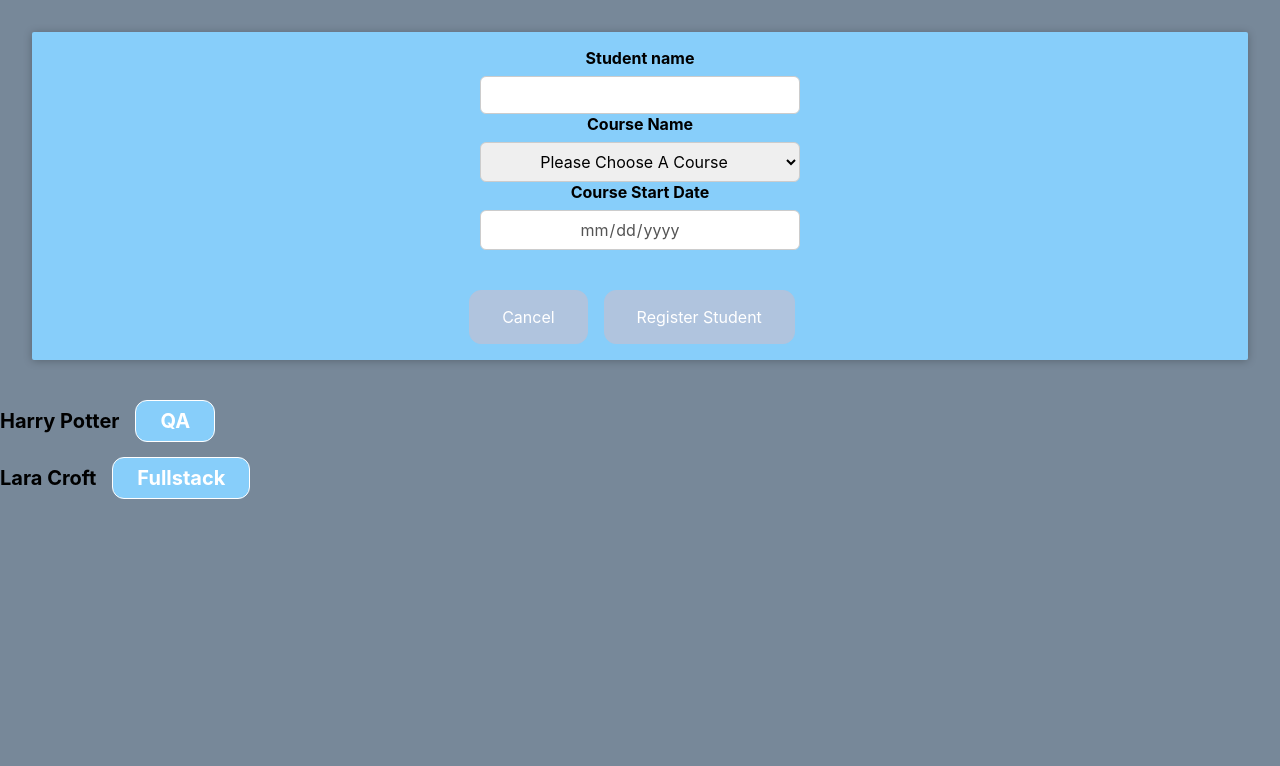
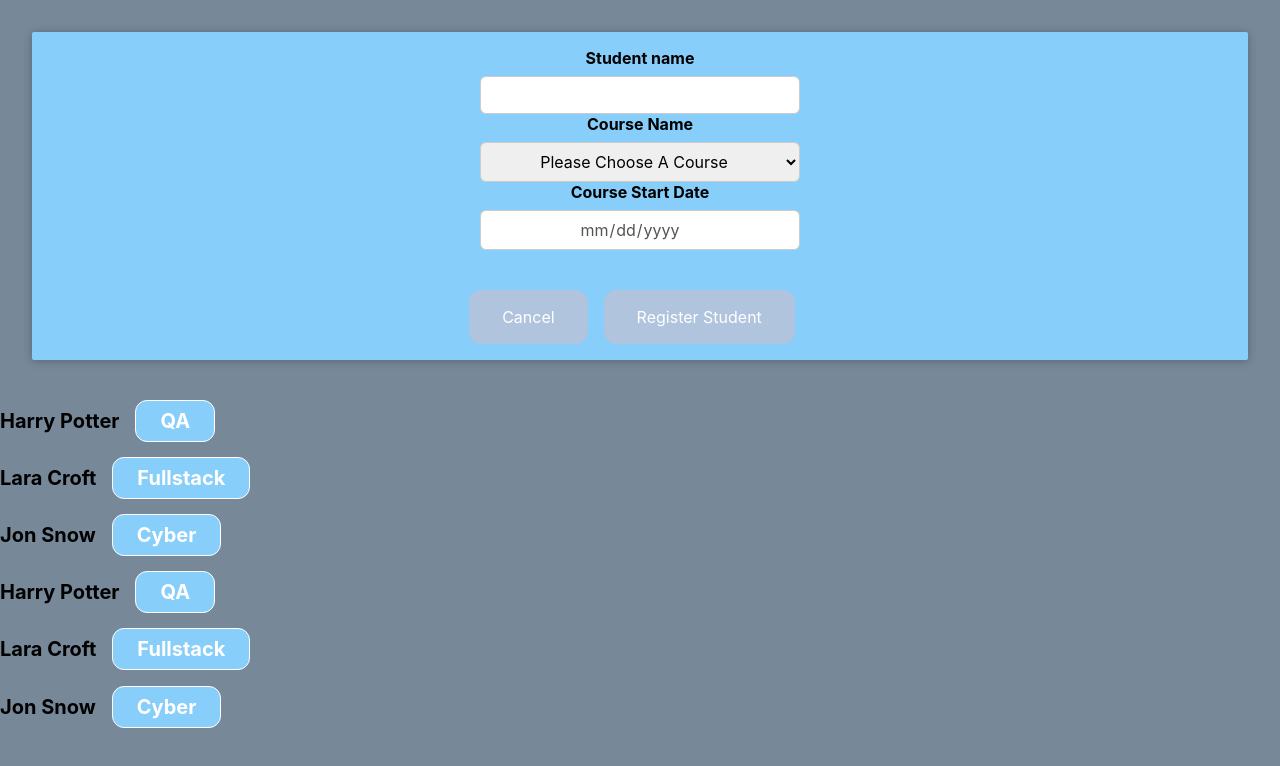
Before and after one commit to AaronsonRossita/first_react_project_02-23, a React (Create React App) app: page / in a window 1280 px wide. Shown: the top 766 px of the page. Built offline with nearby package versions, Linux system fonts and the light colour scheme.

Commit message:
handle submit, map, date formatter

```diff
--- a/src/App.js
+++ b/src/App.js
@@ -12,6 +12,22 @@ function App() {
     {
       name: "Lara Croft",
       course: "Fullstack"
+    },
+    {
+      name: "Jon Snow",
+      course: "Cyber"
+    },
+    {
+      name: "Harry Potter",
+      course: "QA"
+    },
+    {
+      name: "Lara Croft",
+      course: "Fullstack"
+    },
+    {
+      name: "Jon Snow",
+      course: "Cyber"
     }
   ]
 
@@ -42,11 +58,16 @@ function App() {
     },
   };
 
+
+
   return(
     <div>
       <NewStudent courses={MOCK_COURSES}/>
-      <RegisteredStudent student={MOCK_STUDENTS[0]}/>
-      <RegisteredStudent student={MOCK_STUDENTS[1]}/>
+      {MOCK_STUDENTS.map( (s) => {
+        return(
+          <RegisteredStudent student={s}/>
+        )
+      })}
     </div>
   );
 }
--- a/src/components/newStudent/StudentForm.js
+++ b/src/components/newStudent/StudentForm.js
@@ -1,9 +1,8 @@
 import React, { useState } from "react";
 import './StudentForm.css'
+import dateFormatting from "../utils/dateUtils";
 
 function StudentForm(props){
-
-    console.log(props.courses);
 
     const [studentName, setStudentName] = useState("");
     const [chosenCourse, setChosenCourse] = useState("");
@@ -11,15 +10,33 @@ function StudentForm(props){
 
     const handleNameChange = (event) => {
         setStudentName(event.target.value);
-        console.log(event.target.value);
     }
 
     const handleCourseChange = (event) => {
-
+        let courseValue = event.target.value;
+        setChosenCourse(courseValue);
+        setCourseDate(dateFormatting(props.courses[courseValue].startDate));
     }
 
+    const handleSubmit = (event) => {
+        event.preventDefault();
+
+        const student = {
+            name: studentName,
+            course: chosenCourse,
+            date: courseDate
+        }
+
+        setStudentName("");
+        setChosenCourse("");
+        setCourseDate("");
+
+        console.log(student);
+    }
+
+
     return(
-        <form>
+        <form onSubmit={handleSubmit}>
             <div>
 
                 <div className="new-registration__control">
@@ -37,16 +54,21 @@ function StudentForm(props){
                         <option value="" disabled>
                             Please Choose A Course
                         </option>
-                        <option value="fullstack">Fullstack Course</option>
+                        {/* <option value="fullstack">Fullstack Course</option>
                         <option value="qa">QA Course</option>
                         <option value="cyber">Cyber Course</option>
-                        <option value="product">Product Management Course</option>
-                     </select>
+                        <option value="product">Product Management Course</option> */}
+                        {Object.keys(props.courses).map( (c) => {
+                            return(
+                                <option value={props.courses[c].name}>{props.courses[c].displayName}</option>
+                            )
+                        })}
+                    </select>
                 </div>
 
                 <div className="new-registration__control">
                     <label>Course Start Date</label>
-                    <input type="date" disabled/>
+                    <input type="date" value={courseDate} disabled/>
                 </div>
 
                 <br/><br/>
```
